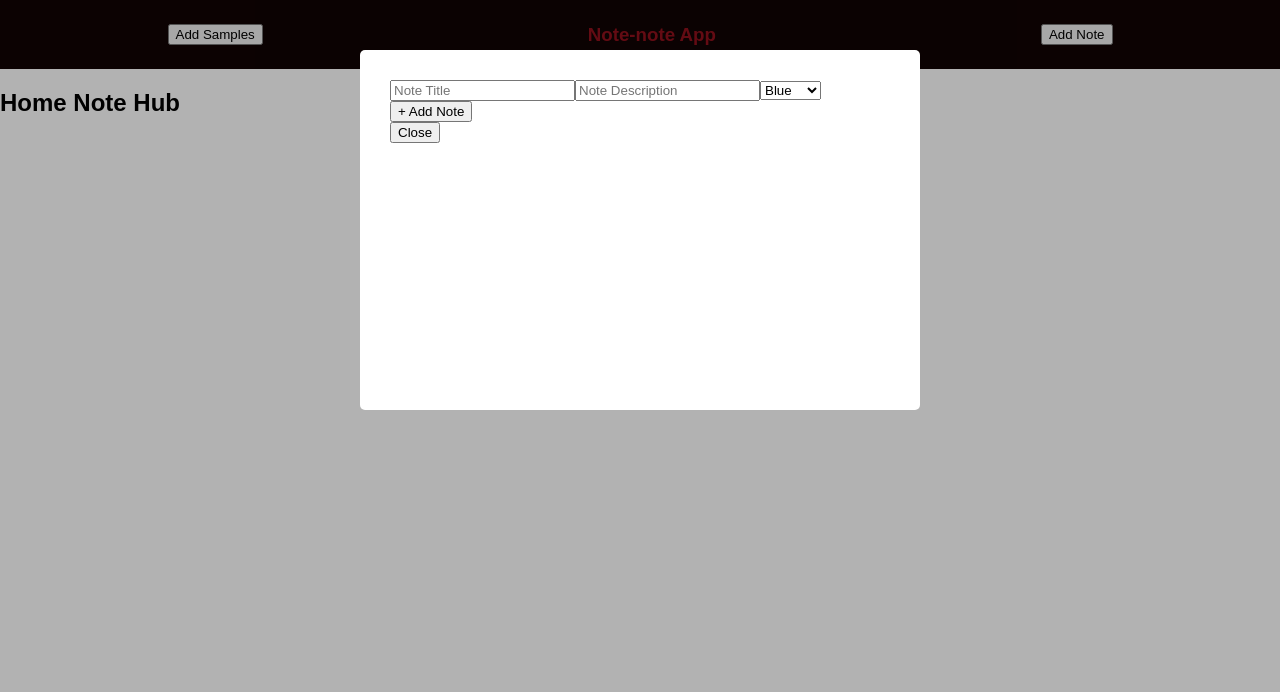
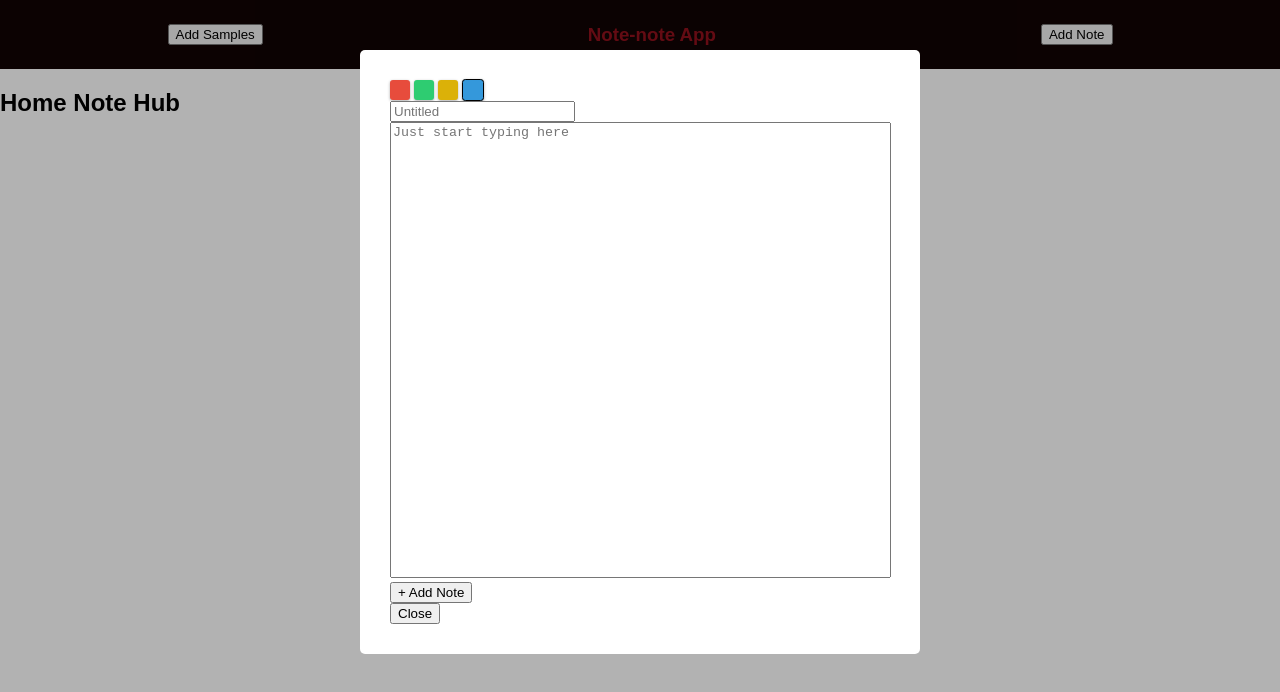
Before and after one commit to Spinaldash/note-note, a React (Create React App) app: page / in a window 1280 px wide. Both pictures are taken after a click on the button "Add Note". Shown: the top 692 px of the page. Built offline with nearby package versions, Linux system fonts and the light colour scheme.

Commit message:
The absolutely most glorious custom radio buttons

```diff
--- a/package.json
+++ b/package.json
@@ -7,8 +7,7 @@
   },
   "dependencies": {
     "react": "^16.0.0",
-    "react-dom": "^16.0.0",
-    "react-router-dom": "^4.2.2"
+    "react-dom": "^16.0.0"
   },
   "scripts": {
     "start": "react-scripts start",
--- a/public/index.html
+++ b/public/index.html
@@ -10,6 +10,7 @@
     -->
     <link rel="manifest" href="%PUBLIC_URL%/manifest.json">
     <link rel="shortcut icon" href="%PUBLIC_URL%/favicon.ico">
+    <link href="https://fonts.googleapis.com/css?family=Roboto" rel="stylesheet">
     <!--
       Notice the use of %PUBLIC_URL% in the tags above.
       It will be replaced with the URL of the `public` folder during the build.
@@ -19,7 +20,7 @@
       work correctly both with client-side routing and a non-root public URL.
       Learn how to configure a non-root public URL by running `npm run build`.
     -->
-    <title>React App</title>
+    <title>Note-note App</title>
   </head>
   <body>
     <noscript>
--- a/src/assets/App.css
+++ b/src/assets/App.css
@@ -1,5 +1,6 @@
 .App {
   text-align: center;
+  font-family: 'Roboto', sans-serif;
 }
 
 .note-container {
@@ -39,3 +40,46 @@
 .card-bar span:hover {
   opacity: 0.5;
 }
+
+form textarea {
+  resize: none;
+}
+
+.custom-radios div {
+  display: inline-block;
+}
+.custom-radios input[type="radio"] {
+  display: none;
+}
+
+.custom-radios input[type="radio"] + label span {
+  display: inline-block;
+  width: 20px;
+  height: 20px;
+  margin: -1px 4px 0 0;
+  vertical-align: middle;
+  cursor: pointer;
+  border-radius: 15%;
+  box-shadow: 0 1px 3px 0 rgba(0, 0, 0, 0.33);
+  text-align: center;
+}
+
+.custom-radios input[type="radio"]:checked + label span {
+  border: 1.5px ridge #000000;
+}
+
+.custom-radios input[type="radio"]#colorChoice1 + label span {
+  background-color: #e74c3c;
+}
+.custom-radios input[type="radio"]#colorChoice2 + label span {
+  background-color: #2ecc71;
+}
+.custom-radios input[type="radio"]#colorChoice3 + label span {
+  background-color: #dbb108;
+}
+.custom-radios input[type="radio"]#colorChoice4 + label span {
+  background-color: #3498db;
+}
+.custom-radios input[type="radio"]:checked + label span img {
+  opacity: 1;
+}
--- a/src/components/AddNoteForm.js
+++ b/src/components/AddNoteForm.js
@@ -3,25 +3,41 @@ import React, { Component } from 'react';
 class AddNoteForm extends Component {
   createNote(event) {
     event.preventDefault();
+    // Because color is defined by a radio element it must be extracted differently
     const note = {
       title: this.title.value,
       description: this.description.value,
-      color: this.color.value
+      color: this.noteForm.color.value
     }
     this.props.addNote(note);
     this.noteForm.reset();
     this.props.closeModal();
   }
+
   render(){
     return(
-      <form ref={(input) => this.noteForm = input} onSubmit={ (e) => this.createNote(e)} >
-        <input ref={(input) => this.title = input} type="text" placeholder="Note Title"/>
-        <input ref={(input) => this.description = input} type="textarea" placeholder="Note Description"/>
-        <select ref={(input) => this.color = input}>
-          <option value="blue">Blue</option>
-          <option value="red">Red</option>
-          <option value="yellow">Yellow</option>
-        </select>
+      <form ref={(input) => this.noteForm = input} onSubmit={(e) => this.createNote(e)} >
+        <div className="custom-radios">
+          <div>
+            <input type="radio" id="colorChoice1"
+             name="color" value="red" />
+             <label htmlFor="colorChoice1"><span></span></label>
+
+            <input type="radio" id="colorChoice2"
+             name="color" value="green" />
+             <label htmlFor="colorChoice2"><span></span></label>
+
+            <input type="radio" id="colorChoice3"
+             name="color" value="yellow" />
+             <label htmlFor="colorChoice3"><span></span></label>
+
+            <input type="radio" id="colorChoice4"
+             name="color" value="blue" defaultChecked/>
+             <label htmlFor="colorChoice4"><span></span></label>
+          </div>
+        </div>
+        <input ref={(input) => this.title = input} type="text" placeholder="Untitled" required/>
+        <textarea ref={(input) => this.description = input} placeholder="Just start typing here" cols="60" rows="30" required></textarea>
         <button type="submit">+ Add Note</button>
       </form>
     )
--- a/src/components/App.js
+++ b/src/components/App.js
@@ -11,13 +11,11 @@ class App extends Component {
         showModal: false,
         notes: {},
       };
-
       this.addNote = this.addNote.bind(this);
       this.removeNote = this.removeNote.bind(this);
       this.loadSamples = this.loadSamples.bind(this);
       this.openModal = this.openModal.bind(this);
       this.closeModal = this.closeModal.bind(this);
-
     }
   addNote(note) {
     const notes = {...this.state.notes};
@@ -28,8 +26,6 @@ class App extends Component {
 
   removeNote(noteKey) {
     const notes = { ...this.state.notes}
-    console.log('These are notes: ', notes);
-    console.log('notekey: ', noteKey);
     if (notes[noteKey]) {
       delete notes[noteKey]
     } else {
--- a/src/components/Popup.js
+++ b/src/components/Popup.js
@@ -1,5 +1,4 @@
 import React from 'react';
-import PropTypes from 'prop-types';
 import AddNoteForm from './AddNoteForm';
 
 class Popup extends React.Component {
--- a/src/index.js
+++ b/src/index.js
@@ -1,7 +1,6 @@
 import React from 'react';
 import ReactDOM from 'react-dom';
 import registerServiceWorker from './registerServiceWorker';
-import { BrowserRouter } from 'react-router-dom';
 import './assets/index.css';
 import App from './components/App';
 
```
